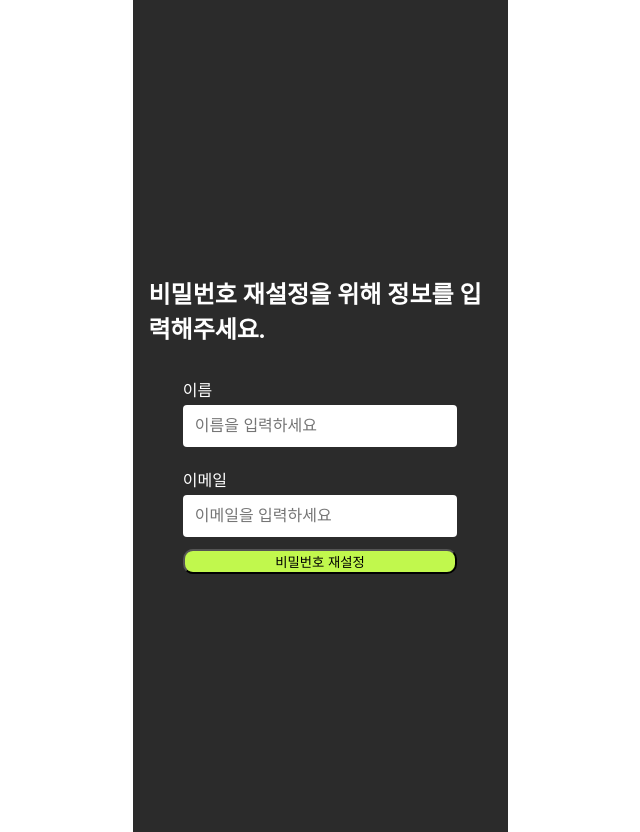
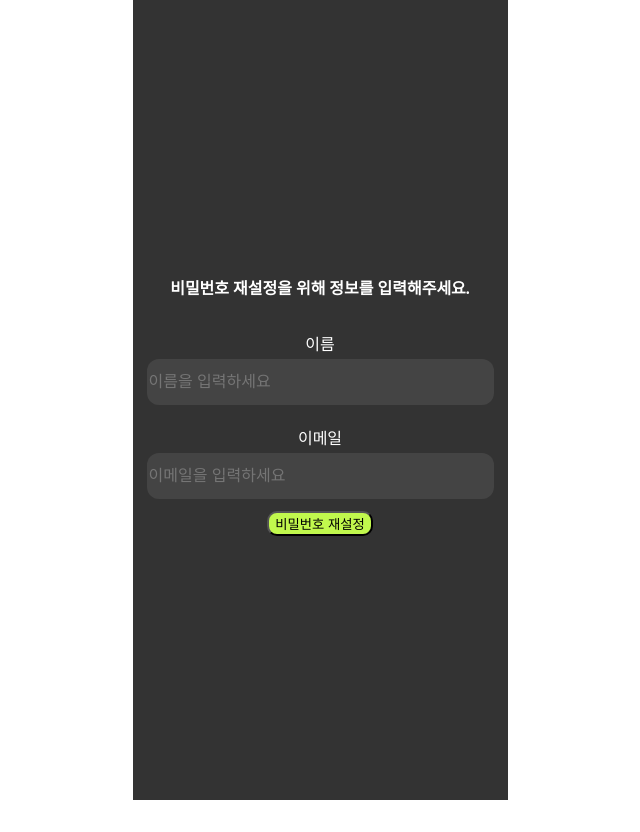
Before and after one commit to potato-club/spotry-front, a React (Create React App) app: page /verifyUser in a window 1280 px wide. Shown: the whole page, without its empty margins (320-960 px from the left). After the commit the page ends 800 px from the top, so only its background shows below. Built offline with nearby package versions, Linux system fonts and the light colour scheme.

Commit message:
"Fix: Share Style 폰트사이즈즈 수정"

```diff
--- a/src/styles/ShareStyles.ts
+++ b/src/styles/ShareStyles.ts
@@ -1,26 +1,26 @@
 import styled from "styled-components";
 
 export const Container = styled.div`
+  width: 375px;
   display: flex;
   flex-direction: column;
   justify-content: center;
   align-items: center;
-  background-color: #2b2b2b;
+  background-color: #333333;
   min-height: 100vh;
-  padding: 1rem;
+  padding: none;
 `;
 
 export const Title = styled.h1`
   color: #ffffff;
-  font-size: 1.5rem;
+  font-size: 16px;
   margin-bottom: 1.5rem;
 `;
 
 export const Form = styled.form`
   display: flex;
   flex-direction: column;
-  width: 80%;
-  max-width: 400px;
+  align-items: center;
 `;
 
 export const Label = styled.label`
@@ -29,11 +29,24 @@ export const Label = styled.label`
 `;
 
 export const Input = styled.input`
-  padding: 0.75rem;
-  border-radius: 4px;
+  width: 343px;
+  height: 44px;
+  border-radius: 12px;
   border: none;
   margin-bottom: 0.75rem;
   font-size: 1rem;
+  background-color: #444444;
+`;
+
+export const EmailInput = styled.input`
+  width: 157px;
+  padding: 0px;
+  font-size: 14px;
+  background: #444444;
+  color: #8d8d8d;
+  border: 1px solid #555;
+  border-radius: 12px;
+  height: 44px;
 `;
 
 export const ResultText = styled.p`
@@ -56,5 +69,5 @@ export const NormalText = styled.p`
 export const SelectSection = styled.div`
   width: 373px;
   height: 40px;
-  color: #8d8d8d;
+  color: 8D8D8D;
 `;
```
